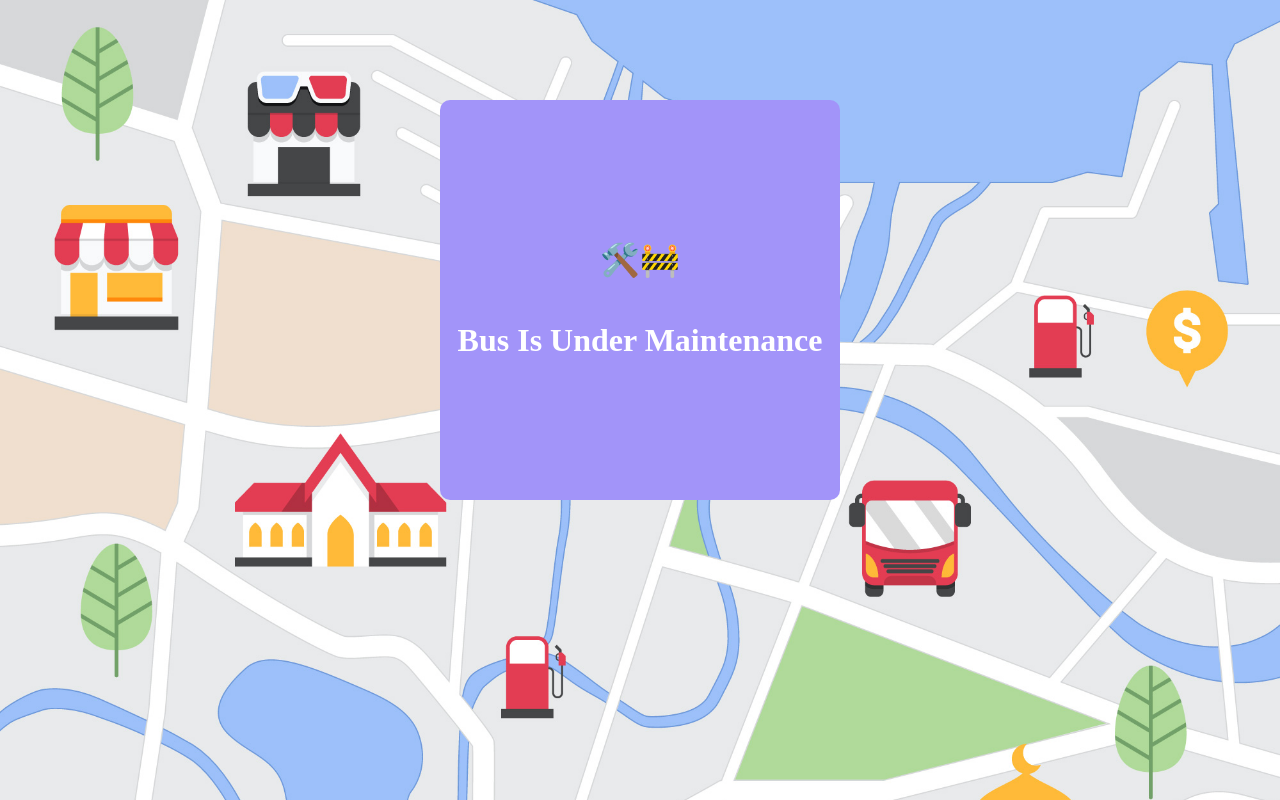
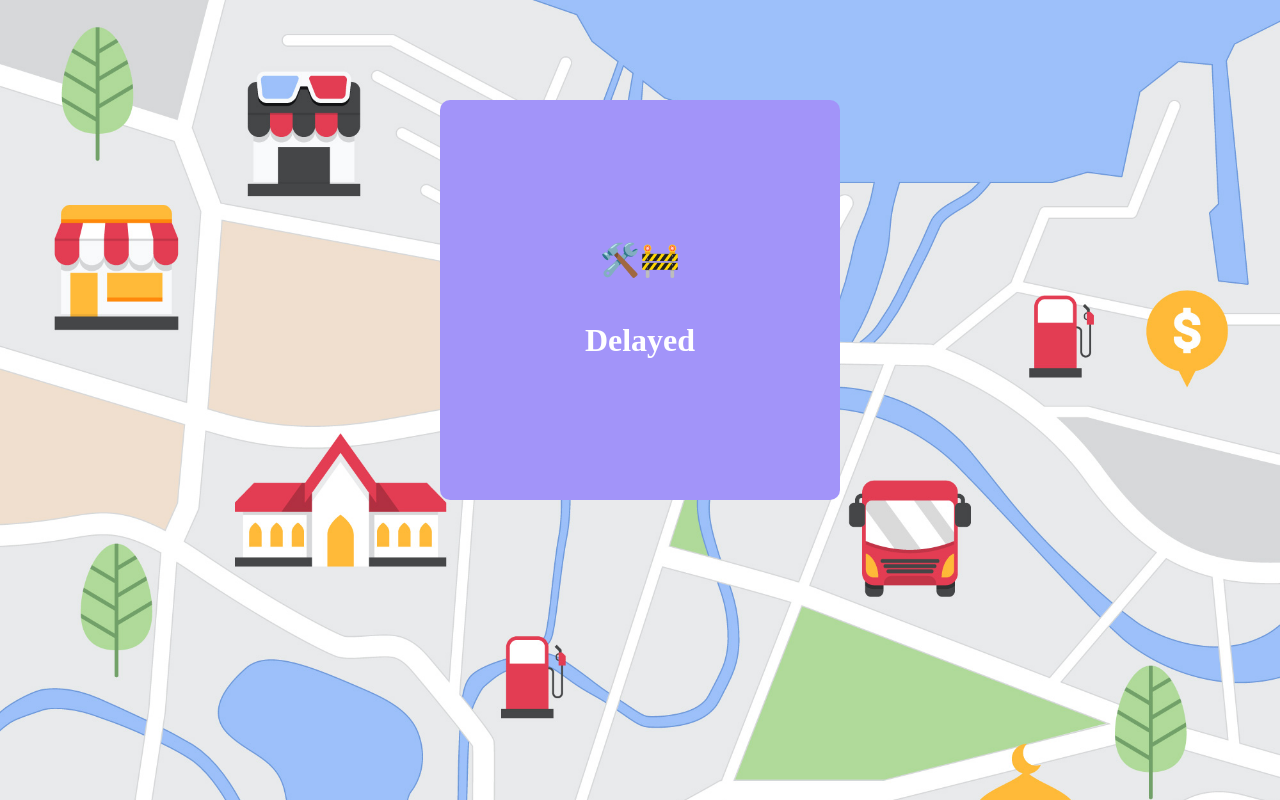
Before and after one commit to WanHafizuddin/bus-status-ui, a plain HTML site: page bus1.html in a window 1280 px wide. Drawn offline with Linux system fonts and the light colour scheme.

Commit message:
Update bus1.html

```diff
--- a/bus1.html
+++ b/bus1.html
@@ -11,7 +11,7 @@
 
   <div class="advice-container">
       <h1>🛠️🚧</h1>
-      <h1>Bus Is Under Maintenance</h1>
+      <h1>Delayed</h1>
   </div>
 
 
```
